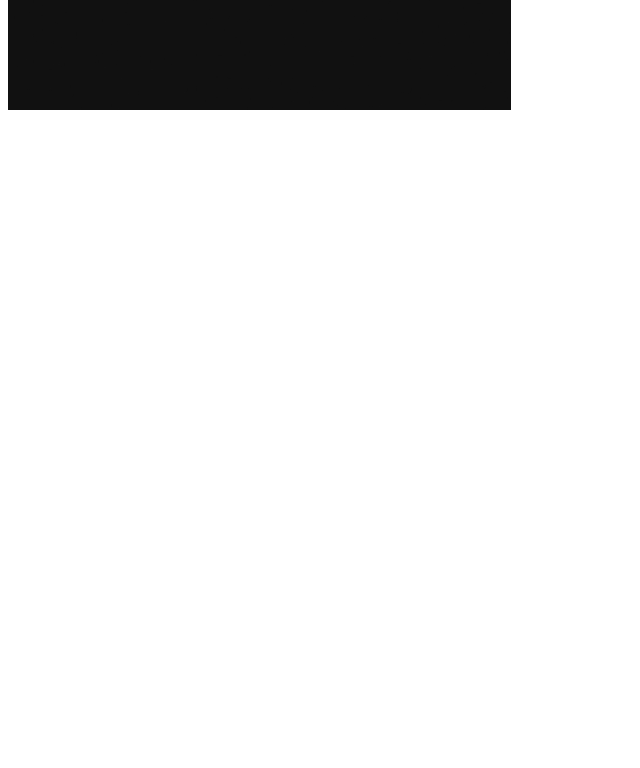
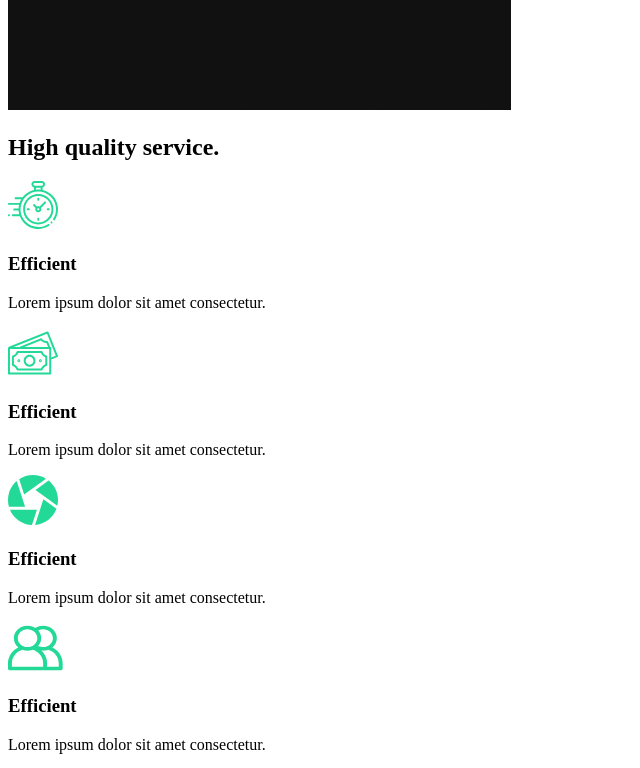
Before and after one commit to nevengluhovic/react-portfolio, a React (Create React App) app: page / in a window 1280 px wide. Shown: the part 860-1628 px from the top of the page, without its empty margins (0-640 px from the left). Before the commit the page ends 982 px from the top, so only its background shows below. Built offline with nearby package versions, Linux system fonts and the light colour scheme.

Commit message:
3. Services Section

```diff
--- /dev/null
+++ b/src/components/ServicesSection.js
@@ -0,0 +1,54 @@
+import React from "react";
+//Import Icons
+import clock from "../img/clock.svg";
+import teamwork from "../img/teamwork.svg";
+import diaphragm from "../img/diaphragm.svg";
+import money from "../img/money.svg";
+import home2 from "../img/home2.png";
+
+function ServicesSection() {
+  return (
+    <div className="services">
+      <div className="description">
+        <h2>
+          High <span>quality</span> service.
+        </h2>
+      </div>
+      <div className="cards">
+        <div className="card">
+          <div className="icon">
+            <img src={clock} alt="icon" />
+            <h3>Efficient</h3>
+          </div>
+          <p>Lorem ipsum dolor sit amet consectetur.</p>
+        </div>
+        <div className="card">
+          <div className="icon">
+            <img src={money} alt="icon" />
+            <h3>Efficient</h3>
+          </div>
+          <p>Lorem ipsum dolor sit amet consectetur.</p>
+        </div>
+        <div className="card">
+          <div className="icon">
+            <img src={diaphragm} alt="icon" />
+            <h3>Efficient</h3>
+          </div>
+          <p>Lorem ipsum dolor sit amet consectetur.</p>
+        </div>
+        <div className="card">
+          <div className="icon">
+            <img src={teamwork} alt="icon" />
+            <h3>Efficient</h3>
+          </div>
+          <p>Lorem ipsum dolor sit amet consectetur.</p>
+        </div>
+      </div>
+      <div className="image">
+        <img src={home2} alt="camera" />
+      </div>
+    </div>
+  );
+}
+
+export default ServicesSection;
--- a/src/pages/AboutPage.js
+++ b/src/pages/AboutPage.js
@@ -1,10 +1,12 @@
 import React from "react";
 import AboutSection from "../components/AboutSection";
+import ServicesSection from "../components/ServicesSection";
 
 function AboutPage() {
   return (
     <div>
       <AboutSection />
+      <ServicesSection />
     </div>
   );
 }
```
Also changed, not shown: src/components/ServiceSection.js (deleted).
